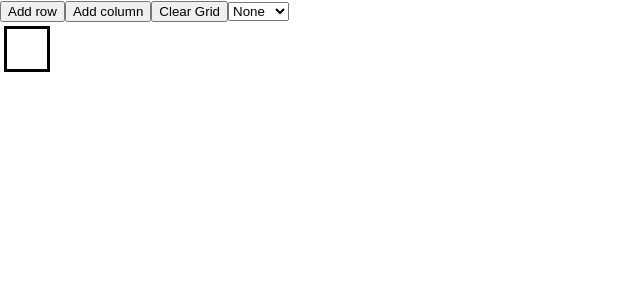
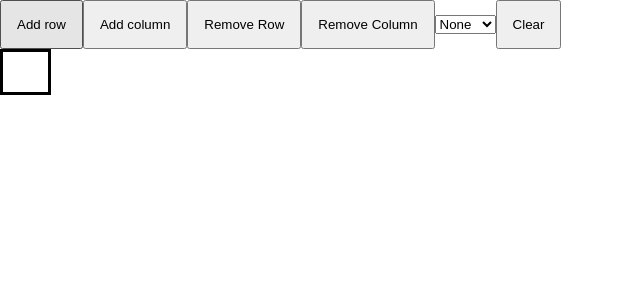
Before and after one commit to mattlol85/TTP_assignment8, a React (Create React App) app: page / in a window 1280 px wide. Shown: the top 300 px of the page, without its empty margins (0-640 px from the left). Built offline with nearby package versions, Linux system fonts and the light colour scheme.

Commit message:
Logic overhaul. Clear function modified                         Change tableCell and tablerow logic to use custom logic instead of html built in table. Change was neccessary inorder to fix color issues

```diff
--- a/src/App.js
+++ b/src/App.js
@@ -6,7 +6,7 @@ import Table from "./table";
 function App() {
   const [color, setColor] = useState("transparent")
   const[rows, setRows] = useState(1)
-  const [cells, setCells] = useState(0)
+  const [cells, setCells] = useState(1)
 
   function addRow(){
     setRows(rows+1)
@@ -16,32 +16,44 @@ function App() {
     setCells(cells + 1)
   }
 
-  function clear(){
-    setCells(0)
-    setRows(1)
-    setColor("transparent")
-  }
-
   function clrChange(ev){
       setColor(ev.target.value)
   }
 
+  function removeRow(){
+      setRows(prevState => prevState - 1)
+  }
+
+  function removeCells(){
+      setCells(prevState => prevState - 1)
+  }
+
+  function clearAll(){
+      setColor("transparent")
+      setCells(1)
+      setRows(1)
+  }
+
+
+
   return(
-      <div>
+      <>
           <button onClick={() => addRow()}>Add row</button>
           <button onClick={() => addCells()}>Add column</button>
-          <button onClick={() => clear()}>Clear Grid</button>
-          <select id={"selection"} onChange={clrChange}>
+          <button onClick={() => removeRow()}>Remove Row</button>
+          <button onClick={() => removeCells()}>Remove Column</button>
+          <select id={"selection"} onInput={clrChange}>
             <option value={"transparent"}>None</option>
             <option value={"blue"}>Blue</option>
             <option value={"red"}>Red</option>
             <option value={"green"}>Green</option>
             <option value={"yellow"}>Yellow</option>
           </select>
+          <button onClick={() => clearAll()}>Clear</button>
             <div>
               <Table rows={rows} cells={cells} color={color}/>
             </div>
-      </div>
+      </>
   )
 
 
--- a/src/index.css
+++ b/src/index.css
@@ -12,12 +12,18 @@ code {
     monospace;
 }
 
-.table {
+.cell{
   border: solid black;
   padding: 20px;
-  background-color: transparent;
+  width: 5px;
 }
 
-tr{
-  background-color: transparent;
+
+button{
+  padding: 15px
+
 }
+
+.tablerow{
+  display: flex;
+}
--- a/src/table.js
+++ b/src/table.js
@@ -3,14 +3,14 @@ import TableRow from "./tableRow";
 import TableCell from "./tableCell";
 
 export default function Table(props){
+    let table = []
+    for(let i = 0; i<props.rows;i++){
+        table.push(<TableRow cells={props.cells} color={props.color}/>)
+    }
 
     return(
-        <div>
-            <table>
-                <tbody>
-                    <TableRow rows={props.rows} cells={props.cells} color={props.color}/>
-                </tbody>
-            </table>
+        <div className={"table"}>
+            {table}
         </div>
     )
 }
--- a/src/tableCell.js
+++ b/src/tableCell.js
@@ -2,22 +2,17 @@ import React from "react";
 
 
 export default function TableCell(props){
-    let calCell = () => {
-        let colArr = []
-        for(let i = 0; i<props.cells; i++){
-            colArr.push(<div className={"table"}></div>)
-        }
-        return colArr.map(elm => <td onClick={cellClrChange}>{elm}</td>)
-    }
+
+
     console.log(props.color)
+
+
     function cellClrChange(ev){
         ev.target.setAttribute("style",`background-color: ${props.color}`)
     }
 
     return(
-        <>
-            {calCell()}
-            </>
+        <div className={"cell"} onClick={cellClrChange}></div>
 
     )
 }
--- a/src/tableRow.js
+++ b/src/tableRow.js
@@ -3,22 +3,15 @@ import TableCell from "./tableCell";
 
 export default function TableRow(props){
 
-    let rows = props.rows
     let arr = []
-    const displayRows = () => {
-        for(let i = 0; i<rows;i++){
-            arr.push(<div className={"table"}></div>)
-        }
-        return arr
+
+    for(let i = 0; i<props.cells;i++){
+        arr.push(<TableCell color={props.color}/>)
     }
-    displayRows()
+
     return(
-        <div id={"tablerow"}>
-            {arr.map(elm => {
-                return(<tr >{elm}
-                    <TableCell cells={props.cells} color={props.color}/>
-                    </tr>)
-            })}
+        <div className={"tablerow"}>
+            {arr}
         </div>
 
     )
```
